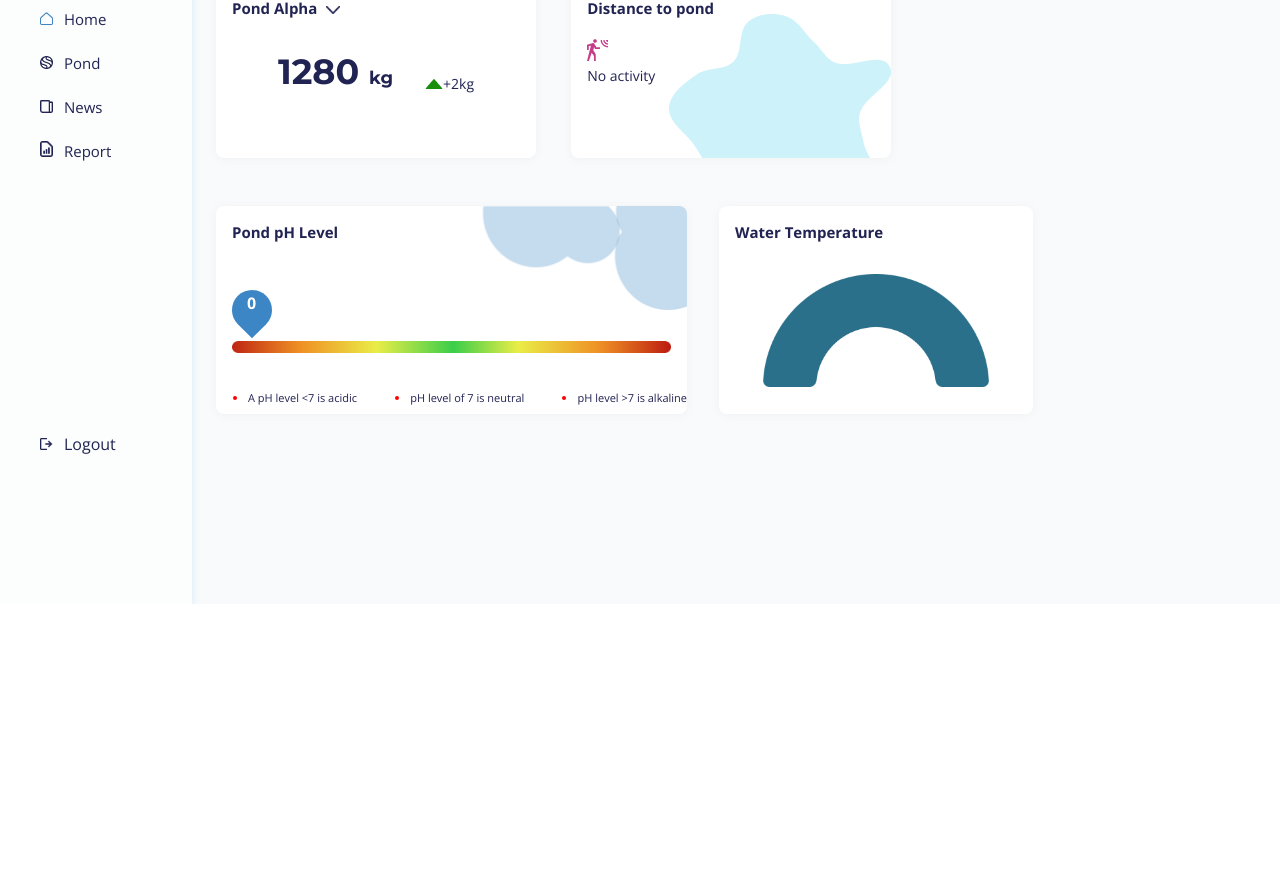
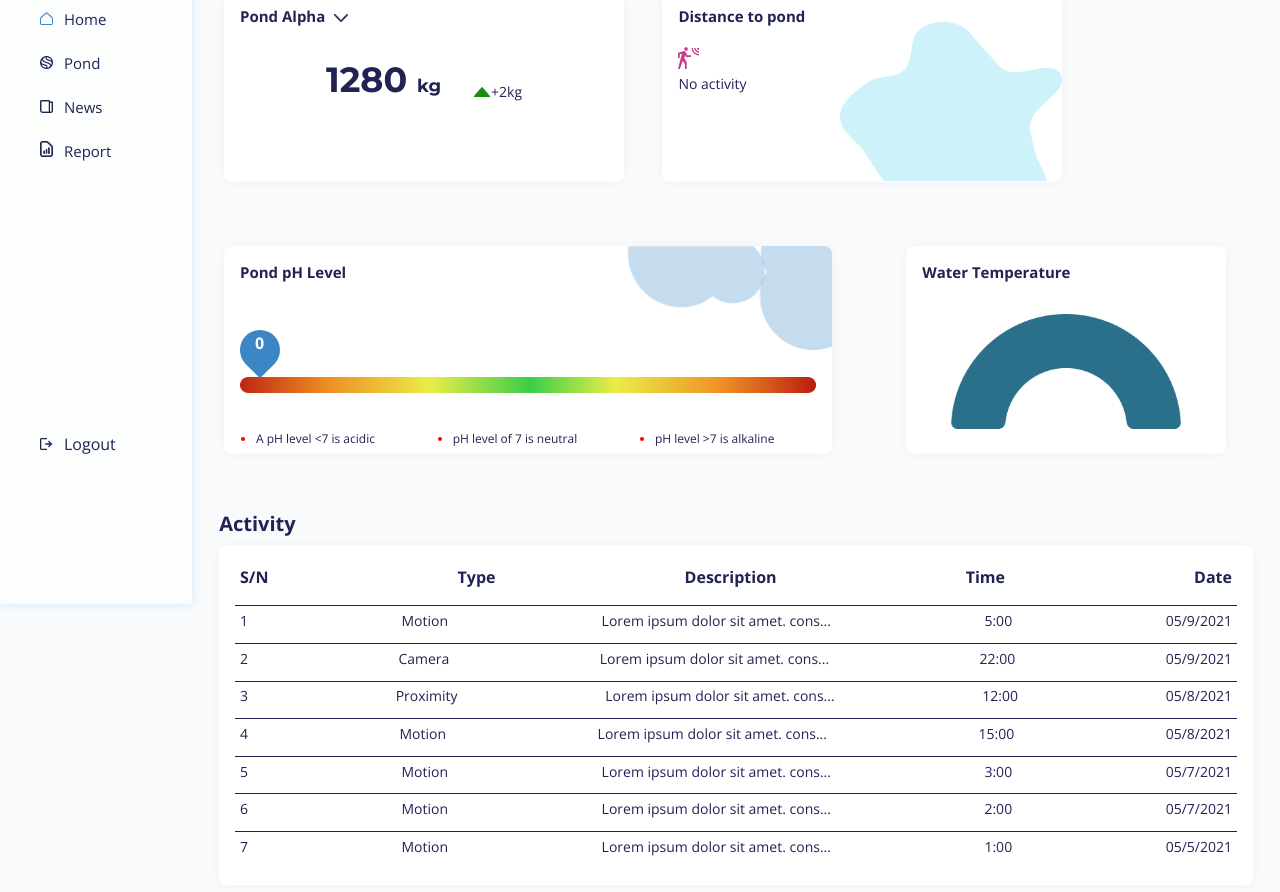
Before and after one commit to verasambo/WomenTechsters-TeamA, a React (Create React App) app in the folder pondsec/: page /home in a window 1280 px wide. Shown: the part 196-1088 px from the top of the page. Before the commit the page ends 800 px from the top, so only its background shows below. Built offline with nearby package versions, Linux system fonts and the light colour scheme.

Commit message:
homepage1

```diff
--- a/pondsec/src/Pages/Homepage.jsx
+++ b/pondsec/src/Pages/Homepage.jsx
@@ -61,6 +61,7 @@ function Homepage() {
                 </div>
           </div>
         <div className="homepage__pond-data2">
+
             <div className="homepage__pond-ph">
                <div className="homepage-mini-header">
                     <h6>Pond pH Level</h6>
@@ -93,7 +94,75 @@ function Homepage() {
             </div>
         </div>
 
+        <div className="homepage__pond-activity">
+            <h2>Activity</h2>
+            <div className="pond-activity">
+                <div className="pond-activity-data data_header">
+
+                    <h4>S/N</h4>
+                     <h4>Type</h4>
+                     <h4>Description</h4>
+                     <h4>Time</h4>
+                     <h4>Date</h4>
+               </div>
+                <div className="pond-activity-data">
+                    <p>1</p>
+                    <p>Motion</p>
+                    <p>Lorem ipsum dolor sit amet. cons...</p>
+                    <p>5:00</p>
+                    <p>05/9/2021</p>
+                </div>
+                <div className="pond-activity-data">
+                    <p>2</p>
+                    <p>Camera</p>
+                    <p>Lorem ipsum dolor sit amet. cons...</p>
+                    <p>22:00</p>
+                    <p>05/9/2021</p>
+                </div>
+                <div className="pond-activity-data">
+                <p>3</p>
+                    <p>Proximity</p>
+                    <p>Lorem ipsum dolor sit amet. cons...</p>
+                    <p>12:00</p>
+                    <p>05/8/2021</p>
+
+                </div>
+                <div className="pond-activity-data">
+                <p>4</p>
+                    <p>Motion</p>
+                    <p>Lorem ipsum dolor sit amet. cons...</p>
+                    <p>15:00</p>
+                    <p>05/8/2021</p>
+
+
+                </div>
+                <div className="pond-activity-data">
+                <p>5</p>
+                    <p>Motion</p>
+                    <p>Lorem ipsum dolor sit amet. cons...</p>
+                    <p>3:00</p>
+                    <p>05/7/2021</p>
+
+
+                </div>
+                <div className="pond-activity-data">
+                <p>6</p>
+                    <p>Motion</p>
+                    <p>Lorem ipsum dolor sit amet. cons...</p>
+                    <p>2:00</p>
+                    <p>05/7/2021</p>
+                </div>
+                <div className="pond-activity-data">
+                <p>7</p>
+                    <p>Motion</p>
+                    <p>Lorem ipsum dolor sit amet. cons...</p>
+                    <p>1:00</p>
+                    <p>05/5/2021</p>
+                </div>
+            </div>
         </div>
+        </div>
+
         </div>
     )
 }
--- a/pondsec/src/Styles/homepage.css
+++ b/pondsec/src/Styles/homepage.css
@@ -1,5 +1,5 @@
 .homepage__container {
-    height: 100vh;
+    /* height: 100vh; */
     width: 100%;
     background-color: #F9FAFB;
     display: flex;
@@ -8,6 +8,7 @@
 }
 
 .homepage__side {
+    height: 100vh;
     width: 15%;
     display: flex;
     flex-direction: column;
@@ -98,17 +99,17 @@
 }
 
 .homepage__pond-data {
-    width: 65%;
+    width: 80%;
     display: flex;
     justify-content: space-between;
     padding: 1rem;
-    margin: .5rem;
+    margin: 1rem;
 }
 
 .homepage__pond-weight,
 .homepage__pond-distance {
-    width: 20rem;
-    height: 11rem;
+    width: 25rem;
+    height: 12rem;
     background-color: #fff;
     padding: 1rem;
     display: flex;
@@ -173,15 +174,15 @@
 }
 
 .homepage__pond-data2 {
-    width: 81%;
+    width: 98%;
     display: flex;
     justify-content: space-between;
     padding: 1rem;
-    margin: .5rem;
+    margin: 1rem;
 }
 
 .homepage__pond-ph {
-    width: 30rem;
+    width: 38rem;
     height: 13rem;
     background-color: #fff;
     padding: 1rem;
@@ -197,7 +198,6 @@
     position: absolute;
     top: 0;
     right: 0rem;
-    /* height: 5rem; */
     overflow: hidden;
 }
 
@@ -251,9 +251,9 @@
 
 .ph-info {
     display: flex;
-    width: 100%;
+    width: 90%;
     font-family: 'Open Sans', sans-serif;
-    font-size: 11px;
+    font-size: 12px;
     margin: 2rem 1rem;
     justify-content: space-between;
 }
@@ -286,3 +286,44 @@
 .temperature_scale img::after {
     content: "27&deg;";
 }
+
+.homepage__pond-activity {
+    width: 95%;
+    margin: 1rem auto;
+}
+
+.homepage__pond-activity h2 {
+    margin: .5rem 0;
+    font-size: 20px;
+}
+
+.pond-activity {
+    width: 100%;
+    background-color: #fff;
+    padding: 1rem;
+    box-shadow: 0px 1px 8px #c4c4d629;
+    border-radius: 8px;
+}
+
+.pond-activity-data {
+    display: flex;
+    justify-content: space-between;
+    align-items: center;
+    margin-bottom: .5rem;
+    border-top: .1px solid #212353;
+    padding: .3rem;
+}
+
+.pond-activity-data p {
+    font-size: 14px;
+}
+
+.data_header {
+    margin-bottom: .8rem;
+    text-align: center;
+    border-top: none;
+}
+
+.data_header h4 {
+    font-size: 16px;
+}
```
Also changed, not shown: 1 other file (tests, documents, lock files or other folders).
